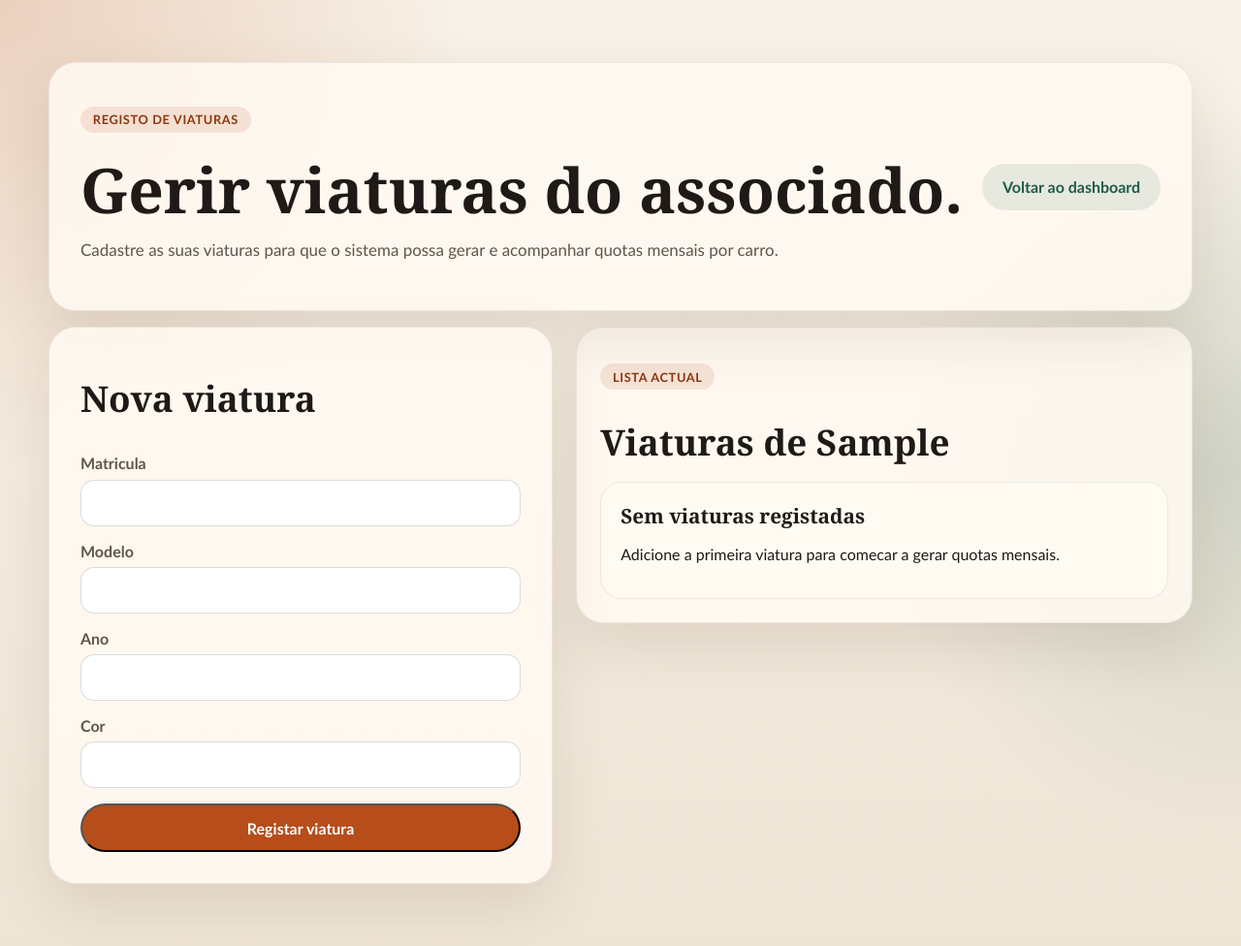
After one commit to Jndungue089/sgpqaa, a Django app: page /viaturas/ in a window 1280 px wide. The commit adds this page. Shown: the whole page at 97% size. Run offline with Django 5.2, Linux system fonts and the light colour scheme; the visitor is signed in with stand-in values (Sample User, id 1); data comes from the database, SQL or seed files in the repository; data that the repository does not hold is empty.

Commit message:
feat: Implement vehicle registration and management for authenticated users

```diff
--- a/sgpqaa/portal/forms.py
+++ b/sgpqaa/portal/forms.py
@@ -2,7 +2,7 @@ from django import forms
 from django.contrib.auth import authenticate, get_user_model
 from django.contrib.auth.password_validation import validate_password
 
-from .models import MemberProfile
+from .models import MemberProfile, Vehicle
 
 User = get_user_model()
 
@@ -83,3 +83,27 @@ class RegisterForm(forms.Form):
             role=MemberProfile.Role.MEMBER,
         )
         return user
+
+
+class VehicleForm(forms.ModelForm):
+    class Meta:
+        model = Vehicle
+        fields = ['plate_number', 'model', 'year', 'color']
+        labels = {
+            'plate_number': 'Matricula',
+            'model': 'Modelo',
+            'year': 'Ano',
+            'color': 'Cor',
+        }
+
+    def clean_plate_number(self):
+        plate_number = self.cleaned_data['plate_number'].strip().upper()
+        queryset = Vehicle.objects.filter(plate_number=plate_number)
+
+        if self.instance.pk:
+            queryset = queryset.exclude(pk=self.instance.pk)
+
+        if queryset.exists():
+            raise forms.ValidationError('Ja existe uma viatura com esta matricula.')
+
+        return plate_number
--- a/sgpqaa/portal/urls.py
+++ b/sgpqaa/portal/urls.py
@@ -9,5 +9,7 @@ urlpatterns = [
     path('login/', views.login_view, name='login'),
     path('registo/', views.register_view, name='register'),
     path('dashboard/', views.dashboard, name='dashboard'),
+    path('viaturas/', views.vehicle_list_create, name='vehicles'),
+    path('viaturas/<int:vehicle_id>/desactivar/', views.vehicle_deactivate, name='vehicle_deactivate'),
     path('logout/', views.logout_view, name='logout'),
 ]
--- a/sgpqaa/portal/views.py
+++ b/sgpqaa/portal/views.py
@@ -2,9 +2,9 @@ from django.contrib import messages
 from django.contrib.auth import login, logout
 from django.contrib.auth.decorators import login_required
 from django.conf import settings
-from django.shortcuts import redirect, render
+from django.shortcuts import get_object_or_404, redirect, render
 
-from .forms import LoginForm, RegisterForm
+from .forms import LoginForm, RegisterForm, VehicleForm
 from .models import MemberProfile, MonthlyQuota, PaymentRecord, Vehicle
 
 
@@ -57,6 +57,7 @@ def dashboard(request):
         'vehicles_count': Vehicle.objects.filter(owner=profile).count(),
         'quotas_count': MonthlyQuota.objects.filter(vehicle__owner=profile).count(),
         'payments_count': PaymentRecord.objects.filter(quota__vehicle__owner=profile).count(),
+        'recent_vehicles': Vehicle.objects.filter(owner=profile, is_active=True).order_by('-created_at')[:3],
     }
     return render(request, 'portal/dashboard.html', context)
 
@@ -66,3 +67,52 @@ def logout_view(request):
     logout(request)
     messages.info(request, 'Sessao terminada com sucesso.')
     return redirect('portal:home')
+
+
+@login_required
+def vehicle_list_create(request):
+    profile, _ = MemberProfile.objects.get_or_create(
+        user=request.user,
+        defaults={
+            'member_number': f'AUTO-{request.user.id}',
+            'role': MemberProfile.Role.ADMIN if request.user.is_staff else MemberProfile.Role.MEMBER,
+        },
+    )
+    form = VehicleForm(request.POST or None)
+
+    if request.method == 'POST' and form.is_valid():
+        vehicle = form.save(commit=False)
+        vehicle.owner = profile
+        vehicle.save()
+        messages.success(request, 'Viatura registada com sucesso.')
+        return redirect('portal:vehicles')
+
+    vehicles = Vehicle.objects.filter(owner=profile).order_by('-is_active', 'plate_number')
+    return render(
+        request,
+        'portal/vehicles.html',
+        {
+            'form': form,
+            'vehicles': vehicles,
+            'profile': profile,
+        },
+    )
+
+
+@login_required
+def vehicle_deactivate(request, vehicle_id):
+    profile, _ = MemberProfile.objects.get_or_create(
+        user=request.user,
+        defaults={
+            'member_number': f'AUTO-{request.user.id}',
+            'role': MemberProfile.Role.ADMIN if request.user.is_staff else MemberProfile.Role.MEMBER,
+        },
+    )
+    vehicle = get_object_or_404(Vehicle, pk=vehicle_id, owner=profile)
+
+    if request.method == 'POST':
+        vehicle.is_active = False
+        vehicle.save(update_fields=['is_active', 'updated_at'])
+        messages.info(request, 'Viatura desactivada com sucesso.')
+
+    return redirect('portal:vehicles')
--- a/sgpqaa/static/css/site.css
+++ b/sgpqaa/static/css/site.css
@@ -345,6 +345,69 @@ h3 {
     margin-top: 0;
 }
 
+.vehicle-layout {
+    display: grid;
+    grid-template-columns: 0.9fr 1.1fr;
+    gap: 1.5rem;
+    align-items: start;
+}
+
+.vehicle-form-panel,
+.vehicle-list-panel {
+    background: var(--surface);
+    border: 1px solid var(--border);
+    box-shadow: var(--shadow);
+    border-radius: 28px;
+}
+
+.vehicle-form-panel {
+    position: sticky;
+    top: 2rem;
+}
+
+.vehicle-list-panel {
+    padding: 1.5rem;
+}
+
+.vehicle-heading {
+    margin-top: 0;
+}
+
+.vehicle-card-list {
+    display: grid;
+    gap: 1rem;
+}
+
+.vehicle-card {
+    display: flex;
+    justify-content: space-between;
+    gap: 1rem;
+    align-items: center;
+    padding: 1.25rem;
+    border-radius: 22px;
+    background: var(--surface-strong);
+    border: 1px solid var(--border);
+}
+
+.vehicle-card h3 {
+    margin-top: 0;
+}
+
+.vehicle-card-inactive {
+    opacity: 0.7;
+}
+
+.vehicle-status {
+    display: inline-flex;
+    margin-top: 0.5rem;
+    padding: 0.3rem 0.7rem;
+    border-radius: 999px;
+    background: rgba(31, 92, 74, 0.10);
+    color: var(--accent);
+    font-size: 0.9rem;
+    font-weight: 700;
+}
+
 .cta-panel {
     margin-top: 2rem;
     border-radius: 28px;
@@ -377,6 +440,18 @@ h3 {
         grid-template-columns: 1fr;
     }
 
+    .vehicle-layout {
+        grid-template-columns: 1fr;
+    }
+
+    .vehicle-form-panel {
+        position: static;
+    }
+
+    .vehicle-card {
+        display: grid;
+    }
+
     .dashboard-header {
         display: grid;
     }
--- /dev/null
+++ b/sgpqaa/templates/portal/vehicles.html
@@ -0,0 +1,70 @@
+{% extends "base.html" %}
+
+{% block title %}Viaturas | SGPQAA{% endblock %}
+
+{% block body %}
+<main class="page-shell">
+    <section class="dashboard-header">
+        <div>
+            <p class="eyebrow">Registo de viaturas</p>
+            <h1>Gerir viaturas do associado.</h1>
+            <p class="lead">Cadastre as suas viaturas para que o sistema possa gerar e acompanhar quotas mensais por carro.</p>
+        </div>
+        <div class="dashboard-actions">
+            <a class="button button-secondary" href="{% url 'portal:dashboard' %}">Voltar ao dashboard</a>
+        </div>
+    </section>
+
+    <section class="vehicle-layout">
+        <form method="post" class="auth-form vehicle-form-panel">
+            {% csrf_token %}
+            <h2>Nova viatura</h2>
+            {% if form.non_field_errors %}
+                <div class="form-error">{{ form.non_field_errors }}</div>
+            {% endif %}
+            {% for field in form %}
+                <label class="field-group">
+                    <span>{{ field.label }}</span>
+                    {{ field }}
+                    {% if field.errors %}
+                        <small class="field-error">{{ field.errors|join:", " }}</small>
+                    {% endif %}
+                </label>
+            {% endfor %}
+            <button type="submit" class="button button-primary button-full">Registar viatura</button>
+        </form>
+
+        <section class="vehicle-list-panel">
+            <div class="section-heading vehicle-heading">
+                <p class="eyebrow">Lista actual</p>
+                <h2>Viaturas de {{ profile.user.first_name|default:profile.user.username }}</h2>
+            </div>
+
+            <div class="vehicle-card-list">
+                {% for vehicle in vehicles %}
+                    <article class="vehicle-card {% if not vehicle.is_active %}vehicle-card-inactive{% endif %}">
+                        <div>
+                            <h3>{{ vehicle.plate_number }}</h3>
+                            <p>{{ vehicle.model }} - {{ vehicle.year }} - {{ vehicle.color }}</p>
+                            <span class="vehicle-status">{% if vehicle.is_active %}Activa{% else %}Desactivada{% endif %}</span>
+                        </div>
+                        {% if vehicle.is_active %}
+                            <form method="post" action="{% url 'portal:vehicle_deactivate' vehicle.id %}">
+                                {% csrf_token %}
+                                <button type="submit" class="button button-secondary">Desactivar</button>
+                            </form>
+                        {% endif %}
+                    </article>
+                {% empty %}
+                    <article class="vehicle-card">
+                        <div>
+                            <h3>Sem viaturas registadas</h3>
+                            <p>Adicione a primeira viatura para comecar a gerar quotas mensais.</p>
+                        </div>
+                    </article>
+                {% endfor %}
+            </div>
+        </section>
+    </section>
+</main>
+{% endblock %}
```
Also changed, not shown: doc.md (+216 -4 lines), sgpqaa/portal/tests.py (+39 -1 lines), sgpqaa/templates/portal/dashboard.html (+25 -4 lines).
